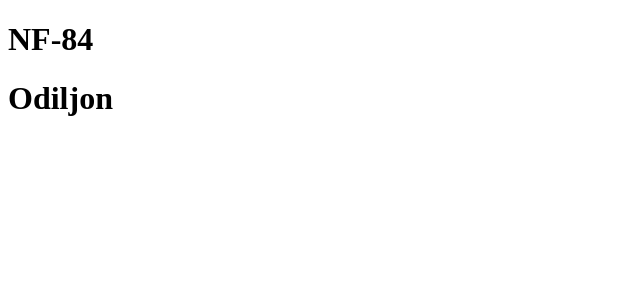
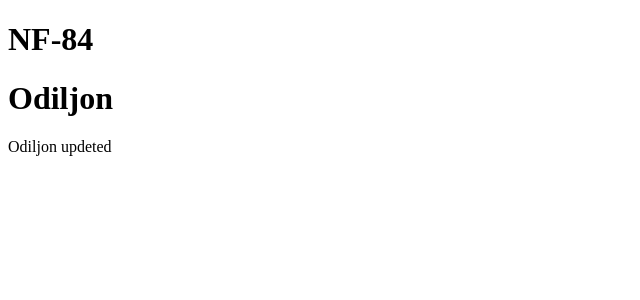
Before and after one commit to khakimovM/pull_request_84, a React (Vite) app: page /odiljon in a window 1280 px wide. Shown: the top 300 px of the page, without its empty margins (0-640 px from the left). Built offline with nearby package versions, Linux system fonts and the light colour scheme.

Commit message:
odiljon updated

```diff
--- a/src/pages/Odiljon.jsx
+++ b/src/pages/Odiljon.jsx
@@ -4,6 +4,7 @@ const Odiljon = () => {
   return (
     <div>
       <h1>Odiljon</h1>
+      <p>Odiljon updeted</p>
     </div>
   );
 };
```
